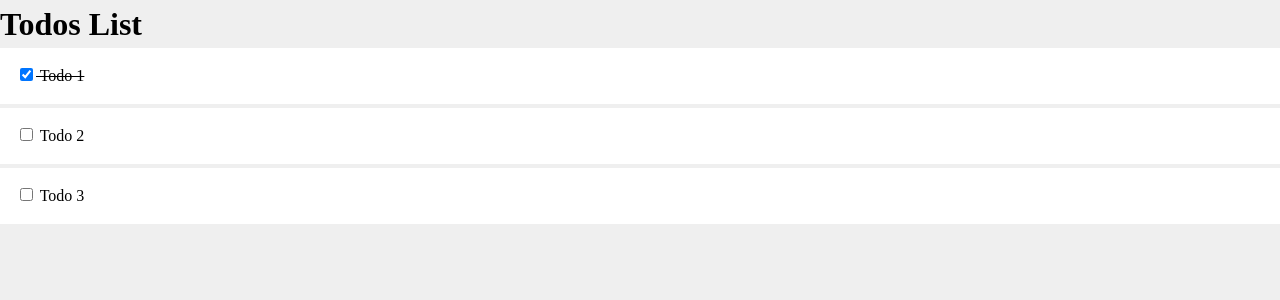
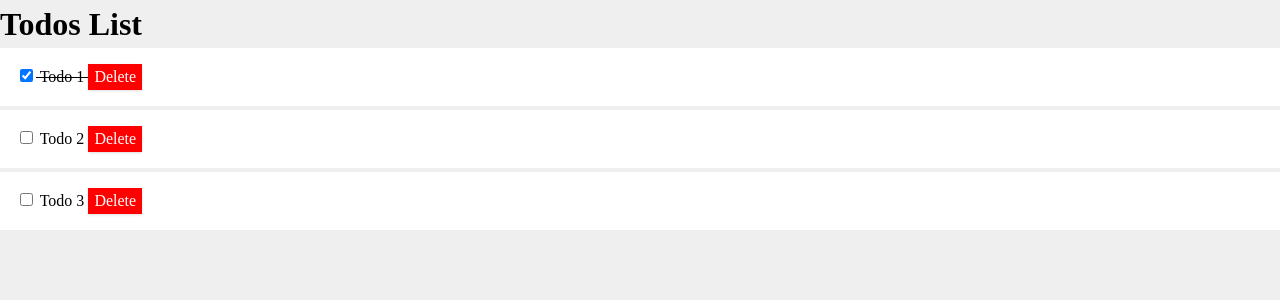
Before and after one commit to uxmoon/todo-list-vue2, a Vue app: page / in a window 1280 px wide. Shown: the top 300 px of the page. Built offline with nearby package versions, Linux system fonts and the light colour scheme.

Commit message:
Added delete button for item

```diff
--- a/src/components/TodosItem.vue
+++ b/src/components/TodosItem.vue
@@ -2,6 +2,7 @@
   <p class="todo-item" v-bind:class="{'is-complete':todo.completed}">
     <input type="checkbox" v-on:change="handleCheck" :checked="todo.completed">
     {{ todo.title }}
+    <button class="delete">Delete</button>
   </p>
 </template>
 
@@ -31,5 +32,8 @@ export default {
 
 .delete {
   background-color: #f00;
+  color: #fff;
+  border: none;
+  box-shadow: 0 1px 3px 0 rgb(0 0 0 / 0.1), 0 1px 2px -1px rgb(0 0 0 / 0.1);
 }
 </style>
```
